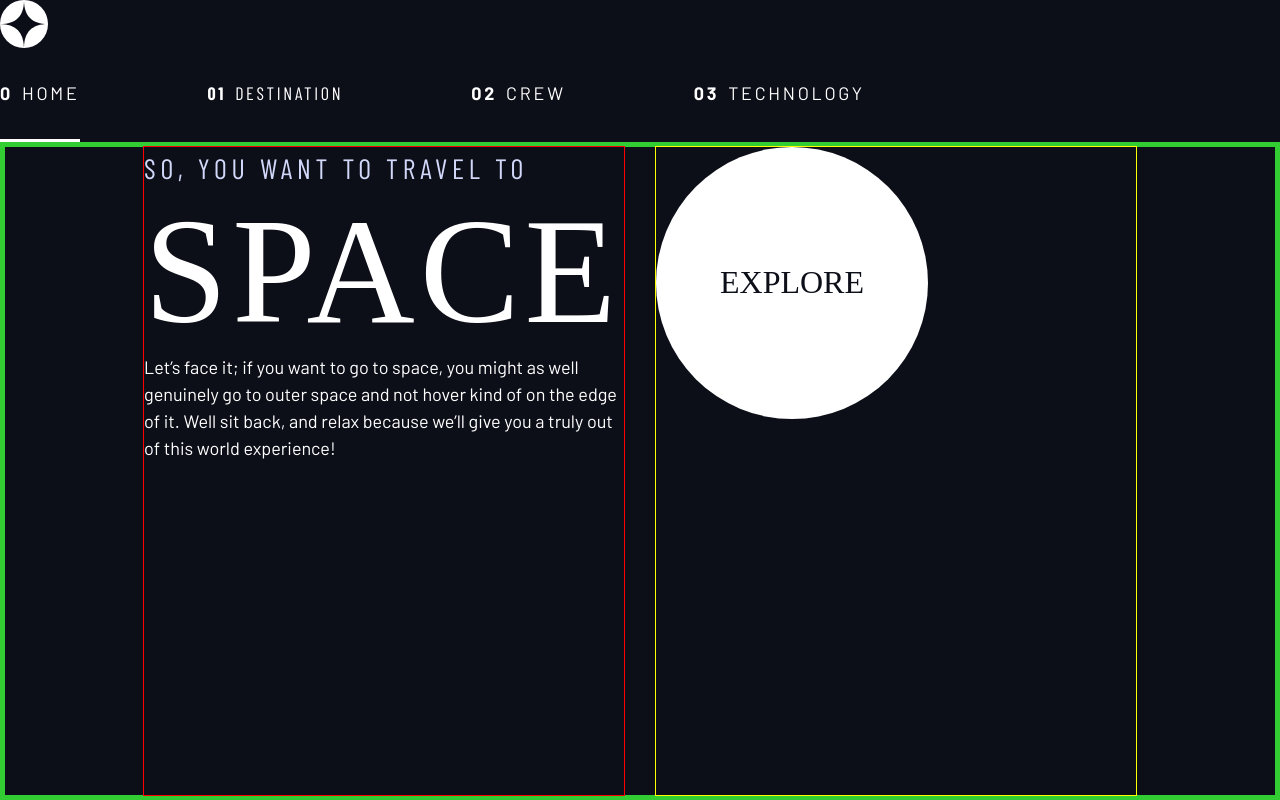
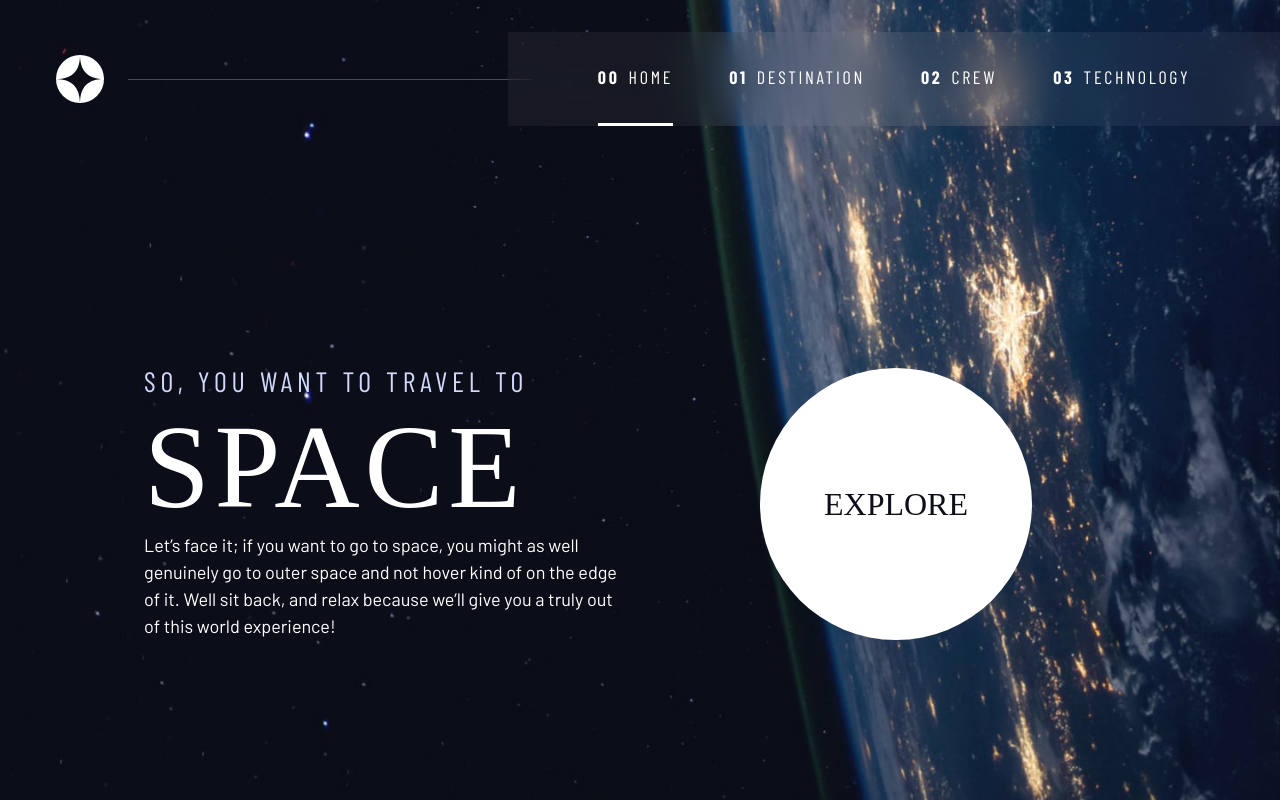
Before and after one commit to willson-alflen/space-travel-website, a plain HTML site: page index.html in a window 1280 px wide. Drawn offline with nearby package versions, Linux system fonts and the light colour scheme; a web font is replaced by a local one.

Commit message:
fix header

```diff
--- a/index.css
+++ b/index.css
@@ -26,8 +26,6 @@
 
 @media (min-width: 35em) {
   :root {
-    /* font-sizes */
-    --fs-900: 9.375rem;
       --fs-800: 5rem;
       --fs-700: 2.5rem;
       --fs-600: 1.5rem;
@@ -44,6 +42,7 @@
       --fs-400: 1.125rem;
   }
 }
+
 
 /* ------------------- */
 /* Reset               */
@@ -85,13 +84,15 @@ p {
 body {
   font-family: var(--ff-sans-normal);
   font-size: var(--fs-400);
-  color: hsl(var(--clr-white));
-  background-color: hsl(var(--clr-dark));
+  color: hsl( var(--clr-white) );
+  background-color: hsl( var(--clr-dark) );
   line-height: 1.5;
   min-height: 100vh;
 
   display: grid;
   grid-template-rows: min-content 1fr;
+
+  overflow-x: hidden;
 }
 
 /* make images easier to work with */
@@ -120,6 +121,7 @@ select {
   scroll-behavior: auto !important;
 }
 }
+
 
 /* ------------------- */
 /* Utility classes     */
@@ -152,29 +154,38 @@ select {
 }
 
 .grid-container {
-  border: 5px solid limegreen;
+  text-align: center;
   display: grid;
+  place-items: center;
+  padding-inline: 1rem;
+
+}
+
+.grid-container * {
+  max-width: 50ch;
 }
 
 @media (min-width: 45em) {
   .grid-container {
+      text-align: left;
       column-gap: var(--container-gap, 2rem);
-    grid-template-columns: minmax(2rem, 1fr) repeat(2, minmax(0, 30rem)) minmax(
-        2rem,
-        1fr
-      );
+      grid-template-columns: minmax(1rem, 1fr) repeat(2, minmax(0, 30rem)) minmax(1rem, 1fr);
   }
 
   .grid-container > *:first-child {
       grid-column: 2;
-    outline: 1px solid red;
   }
 
   .grid-container > *:last-child {
       grid-column: 3;
-    outline: 1px solid yellow;
+  }
+
+  .grid-container--home {
+      padding-bottom: max(6rem, 20vh);
+      align-items: end;
   }
 }
+
 
 .sr-only {
 position: absolute;
@@ -190,76 +201,34 @@ select {
 
 /* colors */
 
-.bg-dark {
-  background-color: hsl(var(--clr-dark));
-}
-.bg-accent {
-  background-color: hsl(var(--clr-light));
-}
-.bg-white {
-  background-color: hsl(var(--clr-white));
-}
+.bg-dark { background-color: hsl( var(--clr-dark) );}
+.bg-accent { background-color: hsl( var(--clr-light) );}
+.bg-white { background-color: hsl( var(--clr-white) );}
 
-.text-dark {
-  color: hsl(var(--clr-dark));
-}
-.text-accent {
-  color: hsl(var(--clr-light));
-}
-.text-white {
-  color: hsl(var(--clr-white));
-}
+.text-dark { color: hsl( var(--clr-dark) );}
+.text-accent { color: hsl( var(--clr-light) );}
+.text-white { color: hsl( var(--clr-white) );}
 
 /* typography */
 
-.ff-serif {
-  font-family: var(--ff-serif);
-}
-.ff-sans-cond {
-  font-family: var(--ff-sans-cond);
-}
-.ff-sans-normal {
-  font-family: var(--ff-sans-normal);
-}
+.ff-serif { font-family: var(--ff-serif); }
+.ff-sans-cond { font-family: var(--ff-sans-cond); }
+.ff-sans-normal { font-family: var(--ff-sans-normal); }
 
-.letter-spacing-1 {
-  letter-spacing: 4.75px;
-}
-.letter-spacing-2 {
-  letter-spacing: 2.7px;
-}
-.letter-spacing-3 {
-  letter-spacing: 2.35px;
-}
+.letter-spacing-1 { letter-spacing: 4.75px; }
+.letter-spacing-2 { letter-spacing: 2.7px; }
+.letter-spacing-3 { letter-spacing: 2.35px; }
 
-.uppercase {
-  text-transform: uppercase;
-}
+.uppercase { text-transform: uppercase; }
 
-.fs-900 {
-  font-size: var(--fs-900);
-}
-.fs-800 {
-  font-size: var(--fs-800);
-}
-.fs-700 {
-  font-size: var(--fs-700);
-}
-.fs-600 {
-  font-size: var(--fs-600);
-}
-.fs-500 {
-  font-size: var(--fs-500);
-}
-.fs-400 {
-  font-size: var(--fs-400);
-}
-.fs-300 {
-  font-size: var(--fs-300);
-}
-.fs-200 {
-  font-size: var(--fs-200);
-}
+.fs-900 { font-size: var(--fs-900); }
+.fs-800 { font-size: var(--fs-800); }
+.fs-700 { font-size: var(--fs-700); }
+.fs-600 { font-size: var(--fs-600); }
+.fs-500 { font-size: var(--fs-500); }
+.fs-400 { font-size: var(--fs-400); }
+.fs-300 { font-size: var(--fs-300); }
+.fs-200 { font-size: var(--fs-200); }
 
 .fs-900,
 .fs-800,
@@ -276,16 +245,18 @@ select {
 }
 
 .numbered-title span {
-  margin-right: 0.5em;
+  margin-right: .5em;
   font-weight: 700;
-  color: hsl(var(--clr-white) / 0.25);
+  color: hsl( var(--clr-white) / .25);
 }
+
 
 /* ------------------- */
 /* Compontents         */
 /* ------------------- */
 
 .large-button {
+  font-size: 2rem;
   position: relative;
   z-index: 1;
   display: inline-grid;
@@ -297,12 +268,12 @@ select {
 }
 
 .large-button::after {
-  content: "";
+  content: '';
   position: absolute;
   z-index: -1;
   width: 100%;
   height: 100%;
-  background: hsl(var(--clr-white) / 0.1);
+  background: hsl( var(--clr-white) / .1);
   border-radius: 50%;
   opacity: 0;
   transition: opacity 500ms linear, transform 750ms ease-in-out;
@@ -314,12 +285,25 @@ select {
   transform: scale(1.5);
 }
 
+/* primary-header */
+
+.logo {
+  margin: 1.5rem clamp(1.5rem, 5vw, 3.5rem);
+}
+
+.primary-header {
+  justify-content: space-between;
+  align-items: center;
+}
+
 .primary-navigation {
-  --gap: 8rem;
+  --gap: clamp(1.5rem, 5vw, 3.5rem);
   --underline-gap: 2rem;
   list-style: none;
   padding: 0;
   margin: 0;
+  background: hsl( var(--clr-white) / 0.05);
+  backdrop-filter: blur(1.5rem);
 }
 
 .primary-navigation a {
@@ -328,25 +312,114 @@ select {
 
 .primary-navigation a > span {
   font-weight: 700;
-  margin-right: 0.5em;
+  margin-right: .5em;
 }
+
+.mobile-nav-toggle {
+  display: none;
+}
+
+@media (max-width: 35rem) {
+  .primary-navigation {
+      --underline-gap: .5rem;
+      position: fixed;
+      z-index: 1000;
+      inset: 0 0 0 30%;
+      list-style: none;
+      padding: min(20rem, 15vh) 2rem;
+      margin: 0;
+      flex-direction: column;
+      transform: translateX(100%);
+      transition: transform 500ms ease-in-out;
+  }
+
+  .primary-navigation[data-visible="true"] {
+      transform: translateX(0);
+  }
+
+  .primary-navigation.underline-indicators > .active {
+     border: 0;
+  }
+
+  .mobile-nav-toggle {
+      display: block;
+      position: absolute;
+      z-index: 2000;
+      right: 1rem;
+      top: 2rem;
+      background: transparent;
+      background-image: url(./assets/shared/icon-hamburger.svg);
+      background-repeat: no-repeat;
+      background-position: center;
+      width: 1.5rem;
+      aspect-ratio: 1;
+      border: 0;
+  }
+
+  .mobile-nav-toggle[aria-expanded="true"] {
+      background-image: url(./assets/shared/icon-close.svg);
+  }
+
+  .mobile-nav-toggle:focus-visible {
+      outline: 5px solid white;
+      outline-offset: 5px;
+  }
+
+}
+
+@media (min-width: 35em) {
+  .primary-navigation {
+      padding-inline: clamp(3rem, 7vw, 7rem);
+  }
+}
+
+@media (min-width: 35em) and (max-width: 44.999em) {
+  .primary-navigation a > span {
+      display: none;
+  }
+}
+
+@media (min-width: 45em) {
+
+   .primary-header::after {
+       content: '';
+       display: block;
+       position: relative;
+       height: 1px;
+       width: 100%;
+       margin-right: -2.5rem;
+       background: hsl( var(--clr-white) / .25);
+       order: 1;
+   }
+
+  nav {
+      order: 2;
+  }
+
+  .primary-navigation {
+      margin-block: 2rem;
+  }
+
+
+}
+
 
 .underline-indicators > * {
   cursor: pointer;
   padding: var(--underline-gap, 1rem) 0;
   border: 0;
-  border-bottom: 0.2rem solid hsl(var(--clr-white) / 0);
+  border-bottom: .2rem solid hsl( var(--clr-white) / 0 );
 }
 
 .underline-indicators > *:hover,
 .underline-indicators > *:focus {
-  border-color: hsl(var(--clr-white) / 0.5);
+  border-color: hsl( var(--clr-white) / .5);
 }
 
 .underline-indicators > .active,
 .underline-indicators > [aria-selected="true"] {
-  color: hsl(var(--clr-white) / 1);
-  border-color: hsl(var(--clr-white) / 1);
+  color: hsl( var(--clr-white) / 1);
+  border-color: hsl( var(--clr-white) / 1);
 }
 
 .tab-list {
@@ -357,15 +430,41 @@ select {
   cursor: pointer;
   border: 0;
   border-radius: 50%;
-  padding: 0.5em;
-  background-color: hsl(var(--clr-white) / 0.25);
+  padding: .5em;
+  background-color: hsl( var(--clr-white) / .25);
 }
 
 .dot-indicators > *:hover,
 .dot-indicators > *:focus {
-  background-color: hsl(var(--clr-white) / 0.5);
+  background-color: hsl( var(--clr-white) / .5);
 }
 
 .dot-indicators > [aria-selected="true"] {
-  background-color: hsl(var(--clr-white) / 1);
+  background-color: hsl( var(--clr-white) / 1);
 }
+
+
+/* ----------------------------- */
+/* Page specific background      */
+/* ----------------------------- */
+body {
+  background-size: cover;
+  background-position: bottom center;
+}
+/* home */
+.home {
+  background-image: url(./assets/home/background-home-mobile.jpg);
+}
+
+@media (min-width: 35rem) {
+  .home {
+      background-position: center center;
+      background-image: url(./assets/home/background-home-tablet.jpg);
+  }
+}
+
+@media (min-width: 45rem) {
+  .home {
+      background-image: url(./assets/home/background-home-desktop.jpg);
+  }
+}
--- a/index.html
+++ b/index.html
@@ -1,87 +1,52 @@
 <!DOCTYPE html>
 <html lang="en">
-  <head>
-    <meta charset="UTF-8" />
-    <meta http-equiv="X-UA-Compatible" content="IE=edge" />
-    <meta name="viewport" content="width=device-width, initial-scale=1.0" />
-    <link
-      rel="icon"
-      type="image/png"
-      sizes="32x32"
-      href="./assets/favicon-32x32.png"
-    />
-    <!-- Google fonts -->
-    <link rel="preconnect" href="https://fonts.googleapis.com" />
-    <link rel="preconnect" href="https://fonts.gstatic.com" crossorigin />
-    <link
-      href="https://fonts.googleapis.com/css2?family=Barlow+Condensed:wght@400;700&family=Bellefair&family=Barlow:wght@400;700&display=swap"
-      rel="stylesheet"
-    />
-    <!-- Custom CSS -->
-    <link rel="stylesheet" href="index.css" />
-    <title>Space travel website</title>
-  </head>
-  <body class="home">
-    <header class="primary-header flexff-cond">
-      <div>
-        <img src="./assets/shared/logo.svg" alt="space travel logo" />
-      </div>
+<head>
+  <meta charset="UTF-8">
+  <meta name="viewport" content="width=device-width, initial-scale=1.0">
 
-      <nav>
-        <ul class="primary-navigation underline-indicators flex">
-          <li class="active">
-            <a
-              class="ff-cond uppercase text-white letter-spacing-2"
-              href="index.html"
-              ><span>0</span>Home</a
-            >
-          </li>
-          <li>
-            <a
-              class="ff-sans-cond uppercase text-white letter-spacing-2"
-              href="destination.html"
-              ><span>01</span>Destination</a
-            >
-          </li>
-          <li>
-            <a
-              class="ff-cond uppercase text-white letter-spacing-2"
-              href="crew.html"
-              ><span>02</span>Crew</a
-            >
-          </li>
-          <li>
-            <a
-              class="ff-cond uppercase text-white letter-spacing-2"
-              href="technology.html"
-              ><span>03</span>Technology</a
-            >
-          </li>
+  <link rel="icon" type="image/png" sizes="32x32" href="./assets/favicon-32x32.png">
+  <!-- Google fonts -->
+  <link rel="preconnect" href="https://fonts.googleapis.com">
+  <link rel="preconnect" href="https://fonts.gstatic.com" crossorigin>
+  <link href="https://fonts.googleapis.com/css2?family=Barlow+Condensed:wght@400;700&family=Bellefair&family=Barlow:wght@400;700&display=swap"
+      rel="stylesheet">
+
+  <!-- Our custom CSS -->
+  <link rel="stylesheet" href="index.css">
+  <title>Frontend Mentor | Space tourism website</title>
+  <script src="index.js" defer></script>
+</head>
+<body class="home">
+
+  <header class="primary-header flex">
+    <div>
+      <img src="./assets/shared/logo.svg" alt="space tourism logo" class="logo">
+    </div>
+    <button class="mobile-nav-toggle" aria-controls="primary-navigation"><span class="sr-only" aria-expanded="false">Menu</span></button>
+    <nav>
+        <ul id="primary-navigation" data-visible="false" class="primary-navigation underline-indicators flex">
+            <li class="active"><a class="ff-sans-cond uppercase text-white letter-spacing-2" href="index.html"><span>00</span>Home</a>
+            <li><a class="ff-sans-cond uppercase text-white letter-spacing-2" href="destination.html"><span>01</span>Destination</a>
+            <li><a class="ff-sans-cond uppercase text-white letter-spacing-2" href="crew.html"><span>02</span>Crew</a>
+            <li><a class="ff-sans-cond uppercase text-white letter-spacing-2" href="technology.html"><span>03</span>Technology</a>
         </ul>
-      </nav>
-    </header>
+    </nav>
+    <!-- my ::after is here -->
+  </header>
 
-    <div class="grid-container">
-      <div>
-        <h1 class="text-accent fs-500 ff-sans-cond uppercase letter-spacing-1">
-          So, you want to travel to
-          <span class="d-block fs-900 ff-serif text-white">Space</span>
-        </h1>
-        <p>
-          Let’s face it; if you want to go to space, you might as well genuinely
-          go to outer space and not hover kind of on the edge of it. Well sit
-          back, and relax because we’ll give you a truly out of this world
-          experience!
-        </p>
-      </div>
-      <div>
-        <a
-          href="#"
-          class="large-button uppercase ff-serif fs-600 text-dark bg-white"
-          >Explore</a
-        >
-      </div>
+  <div class="grid-container grid-container--home">
+    <div>
+      <h1 class="text-accent fs-500 ff-sans-cond uppercase letter-spacing-1">So, you want to travel to
+      <span class="d-block fs-900 ff-serif text-white">Space</span></h1>
+
+      <p>Let’s face it; if you want to go to space, you might as well genuinely go to
+      outer space and not hover kind of on the edge of it. Well sit back, and relax
+      because we’ll give you a truly out of this world experience! </p>
     </div>
-    <script src="index.js"></script>
-  </body>
+    <div>
+      <a href="#" class="large-button uppercase ff-serif text-dark bg-white">Explore</a>
+    </div>
+  </div>
+
+</body>
 </html>
--- a/index.js
+++ b/index.js
@@ -0,0 +1,17 @@
+const nav = document.querySelector(".primary-navigation");
+const navToggle = document.querySelector(".mobile-nav-toggle");
+
+// when someone clicks the hamburger button
+navToggle.addEventListener("click", () => {
+   const visibility = nav.getAttribute("data-visible");
+
+   // if the nav is closed, open it
+    // if the nav is open, close it
+   if (visibility === "false") {
+      nav.setAttribute("data-visible", true);
+      navToggle.setAttribute("aria-expanded", true);
+   } else {
+      nav.setAttribute("data-visible", false);
+      navToggle.setAttribute("aria-expanded", false);
+   }
+})
```
Lines whose indentation alone changed are shown as unchanged.
